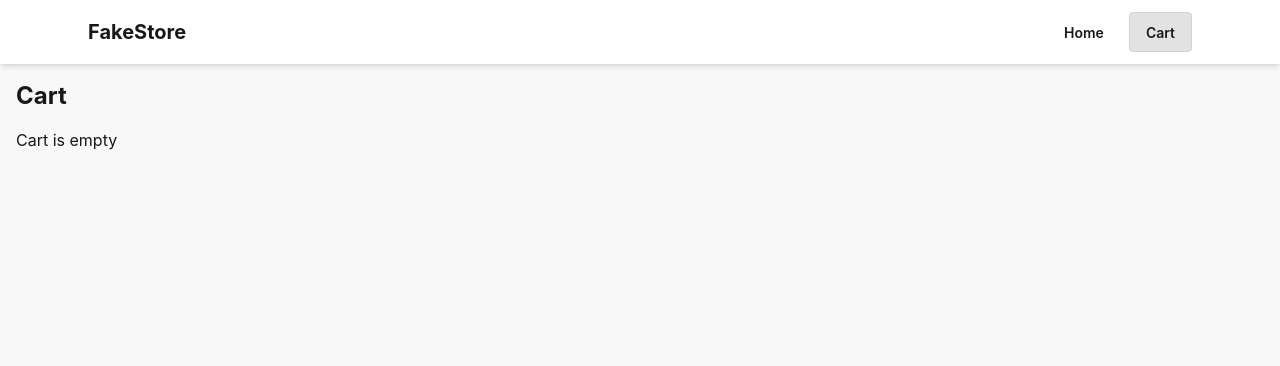
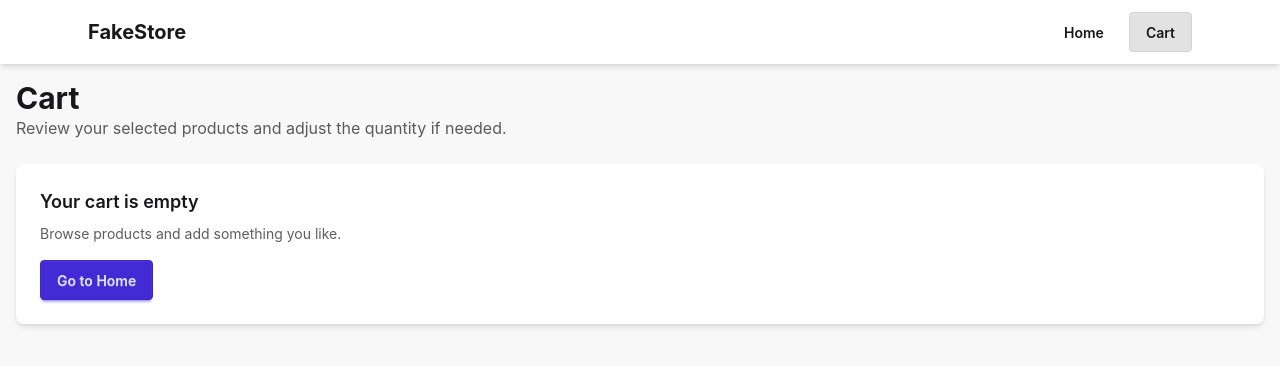
Before and after one commit to qgong-its/fake-eCommerce-refactor, a React (Vite) app: page /cart in a window 1280 px wide. Shown: the top 366 px of the page. Built offline with nearby package versions, Linux system fonts and the light colour scheme.

Commit message:
feat(cart-ui): add cart item list, empty state, and order summary

```diff
--- /dev/null
+++ b/src/components/cart/CartEmpty.jsx
@@ -0,0 +1,20 @@
+import { Link } from 'react-router';
+
+export default function CartEmpty() {
+  return (
+    <div className="card bg-base-100 shadow-md">
+      <div className="card-body items-start">
+        <h2 className="card-title">Your cart is empty</h2>
+        <p className="text-base-content/70">
+          Browse products and add something you like.
+        </p>
+
+        <div className="card-actions mt-2">
+          <Link to="/" className="btn btn-primary">
+            Go to Home
+          </Link>
+        </div>
+      </div>
+    </div>
+  );
+}
--- /dev/null
+++ b/src/components/cart/CartItemRow.jsx
@@ -0,0 +1,60 @@
+import { useCart } from '@/context/CartContext';
+import { formatPrice } from '@/utils/currency';
+
+const CartItemRow = ({ item, index }) => {
+  const { addToCart, removeFromCart } = useCart();
+
+  const lineTotal = item.price * item.quantity;
+
+  return (
+    <li className="list-row items-center">
+      <div className="text-2xl font-thin opacity-30 tabular-nums">
+        {String(index + 1).padStart(2, '0')}
+      </div>
+
+      <div>
+        <img
+          className="size-14 rounded-box object-contain bg-white p-1"
+          src={item.image}
+          alt={item.title}
+        />
+      </div>
+
+      <div className="list-col-grow min-w-0">
+        <div className="font-medium line-clamp-1">{item.title}</div>
+        <div className="text-xs uppercase font-semibold opacity-60">
+          {item.category}
+        </div>
+        <div className="text-sm opacity-70">{formatPrice(item.price)} each</div>
+      </div>
+
+      <div className="flex items-center gap-2">
+        <button
+          className="btn btn-square btn-sm"
+          onClick={() => removeFromCart(item.id)}
+          aria-label={`Decrease quantity of ${item.title}`}
+        >
+          -
+        </button>
+
+        <span className="w-8 text-center font-medium tabular-nums">
+          {item.quantity}
+        </span>
+
+        <button
+          className="btn btn-square btn-sm"
+          onClick={() => addToCart(item)}
+          aria-label={`Increase quantity of ${item.title}`}
+        >
+          +
+        </button>
+      </div>
+
+      <div className="w-24 text-right font-semibold tabular-nums">
+        {formatPrice(lineTotal)}
+      </div>
+    </li>
+  );
+};
+
+export default CartItemRow;
--- /dev/null
+++ b/src/components/cart/CartSummary.jsx
@@ -0,0 +1,28 @@
+import { useCart } from '@/context/CartContext';
+import { formatPrice } from '@/utils/currency';
+
+const CartSummary = () => {
+  const { itemCount, total, emptyCart } = useCart();
+
+  return (
+    <div className="card bg-base-100 shadow-md">
+      <div className="card-body space-y-4">
+        <h2 className="card-title">Order Summary</h2>
+
+        <div className="space-y-2 text-sm">
+          <div className="flex items-center justify-between">
+            <span className="opacity-70">Total items</span>
+            <span className="font-medium tabular-nums">{itemCount}</span>
+          </div>
+
+          <div className="flex items-center justify-between">
+            <span className="opacity-70">Total amount</span>
+            <span className="text-lg font-bold tabular-nums">{total}</span>
+          </div>
+        </div>
+      </div>
+    </div>
+  );
+};
+
+export default CartSummary;
--- a/src/components/pages/CartPage.jsx
+++ b/src/components/pages/CartPage.jsx
@@ -1,23 +1,47 @@
 import { useCart } from '@/context/CartContext';
+import CartItemRow from '@/components/cart/CartItemRow';
+import CartSummary from '@/components/cart/CartSummary';
+import CartEmpty from '@/components/cart/CartEmpty';
 
 const CartPage = () => {
-  const { items, addToCart, removeFromCart } = useCart();
+  const { items, emptyCart } = useCart();
 
   return (
-    <section>
-      <h1 className="text-2xl font-bold mb-4">Cart</h1>
+    <section className="space-y-6">
+      <header className="space-y-2">
+        <div>
+          <h1 className="text-3xl font-bold">Cart</h1>
+          <p className="text-base-content/70">
+            Review your selected products and adjust the quantity if needed.
+          </p>
+        </div>
+        {items.length !== 0 ? (
+          <button
+            className="btn btn-outline btn-error btn-sm"
+            onClick={emptyCart}
+          >
+            Clear Cart
+          </button>
+        ) : null}
+      </header>
 
-      {items.length === 0 && <p>Cart is empty</p>}
+      {items.length === 0 ? (
+        <CartEmpty />
+      ) : (
+        <>
+          <ul className="list bg-base-100 rounded-box shadow-md">
+            <li className="p-4 pb-2 text-xs opacity-60 tracking-wide uppercase">
+              Shopping Cart
+            </li>
 
-      {items.map((item) => (
-        <div key={item.id} className="flex gap-4 mb-2">
-          <span>{item.title}</span>
+            {items.map((item, index) => (
+              <CartItemRow key={item.id} item={item} index={index} />
+            ))}
+          </ul>
 
-          <button onClick={() => removeFromCart(item.id)}>-</button>
-          <span>{item.quantity}</span>
-          <button onClick={() => addToCart(item)}>+</button>
-        </div>
-      ))}
+          <CartSummary />
+        </>
+      )}
     </section>
   );
 };
--- a/src/context/CartContext.jsx
+++ b/src/context/CartContext.jsx
@@ -4,8 +4,8 @@ import { formatPrice } from '@/utils/currency';
 
 const initialState = {
   items: [],
+  itemCount: 0,
   total: formatPrice(0),
-  itemCount: 0,
 };
 
 const cartReducer = (state, action) => {
@@ -88,6 +88,8 @@ export const CartProvider = ({ children }) => {
 
   const value = {
     items: state.items,
+    itemCount: state.itemCount,
+    total: state.total,
     addToCart,
     removeFromCart,
     emptyCart,
```
